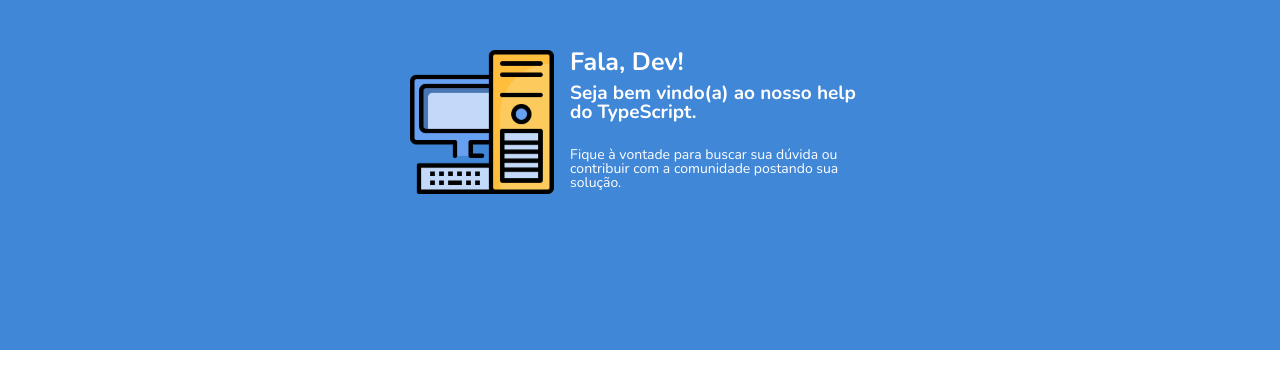
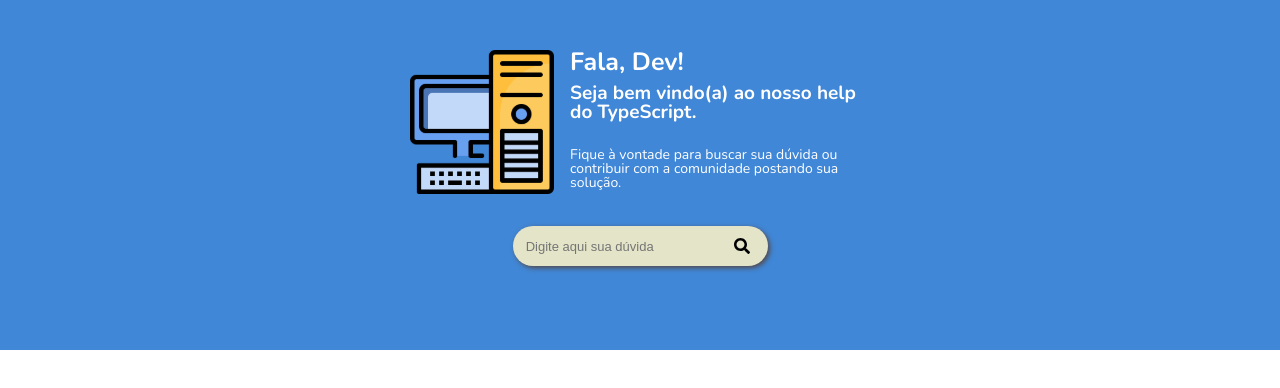
Before and after one commit to projeto-front-end-g5/HelpTS, a React (Create React App) app: page / in a window 1280 px wide. Shown: the top 388 px of the page. Built offline with nearby package versions, Linux system fonts and the light colour scheme.

Commit message:
feat: Input search criado

```diff
--- a/src/components/DashboardDescription/index.tsx
+++ b/src/components/DashboardDescription/index.tsx
@@ -1,8 +1,10 @@
 import { Container } from './styles';
 import pc from '../../assets/pc.svg';
+import InputSearch from '../InputSearch';
 
 const DashboardDescription = () => (
   <Container>
+    <div className='container_description'>
       <img src={pc} alt='Computador' />
       <div className='container_text'>
         <h2>Fala, Dev!</h2>
@@ -12,6 +14,8 @@
           postando sua solução.
         </p>
       </div>
+    </div>
+    <InputSearch />
   </Container>
 );
 
--- a/src/components/DashboardDescription/styles.ts
+++ b/src/components/DashboardDescription/styles.ts
@@ -1,11 +1,16 @@
 import styled from 'styled-components';
 
 export const Container = styled.div`
-  background-color: var(--blue);
   display: flex;
-  justify-content: center;
+  flex-direction: column;
+  align-items: center;
+
   height: 18.75rem;
   padding-top: 3.125rem;
+  background-color: var(--blue);
+
+  .container_description {
+    display: flex;
 
     img {
       width: 9rem;
@@ -36,4 +41,5 @@
         padding-top: 17px;
       }
     }
+  }
 `;
--- a/src/components/InputSearch/index.tsx
+++ b/src/components/InputSearch/index.tsx
@@ -0,0 +1,14 @@
+import { FaSearch } from 'react-icons/fa';
+import { Container } from './styles';
+
+const InputSearch = () => (
+  <Container>
+    <input placeholder='Digite aqui sua dúvida' />
+    <button type='button'>
+      {' '}
+      <FaSearch />
+    </button>
+  </Container>
+);
+
+export default InputSearch;
--- /dev/null
+++ b/src/components/InputSearch/styles.ts
@@ -0,0 +1,33 @@
+import styled from 'styled-components';
+
+export const Container = styled.div`
+  margin-top: 2rem;
+  border: none;
+  border-radius: 1.3125rem;
+  box-shadow: 0.125rem 0.125rem 0.3125rem 0rem #544848;
+
+  height: 2.5rem;
+  width: 15.9375rem;
+  padding: 0.7rem;
+  background: var(--grey-light);
+
+  box-sizing: border-box;
+  display: flex;
+  justify-content: space-between;
+
+  input {
+    background-color: transparent;
+    font-size: 0.8125rem;
+    border: none;
+  }
+
+  input:focus {
+    outline: 0;
+  }
+
+  button {
+    background-color: transparent;
+    border: none;
+    font-size: 1rem;
+  }
+`;
```
Lines whose indentation alone changed are shown as unchanged.
